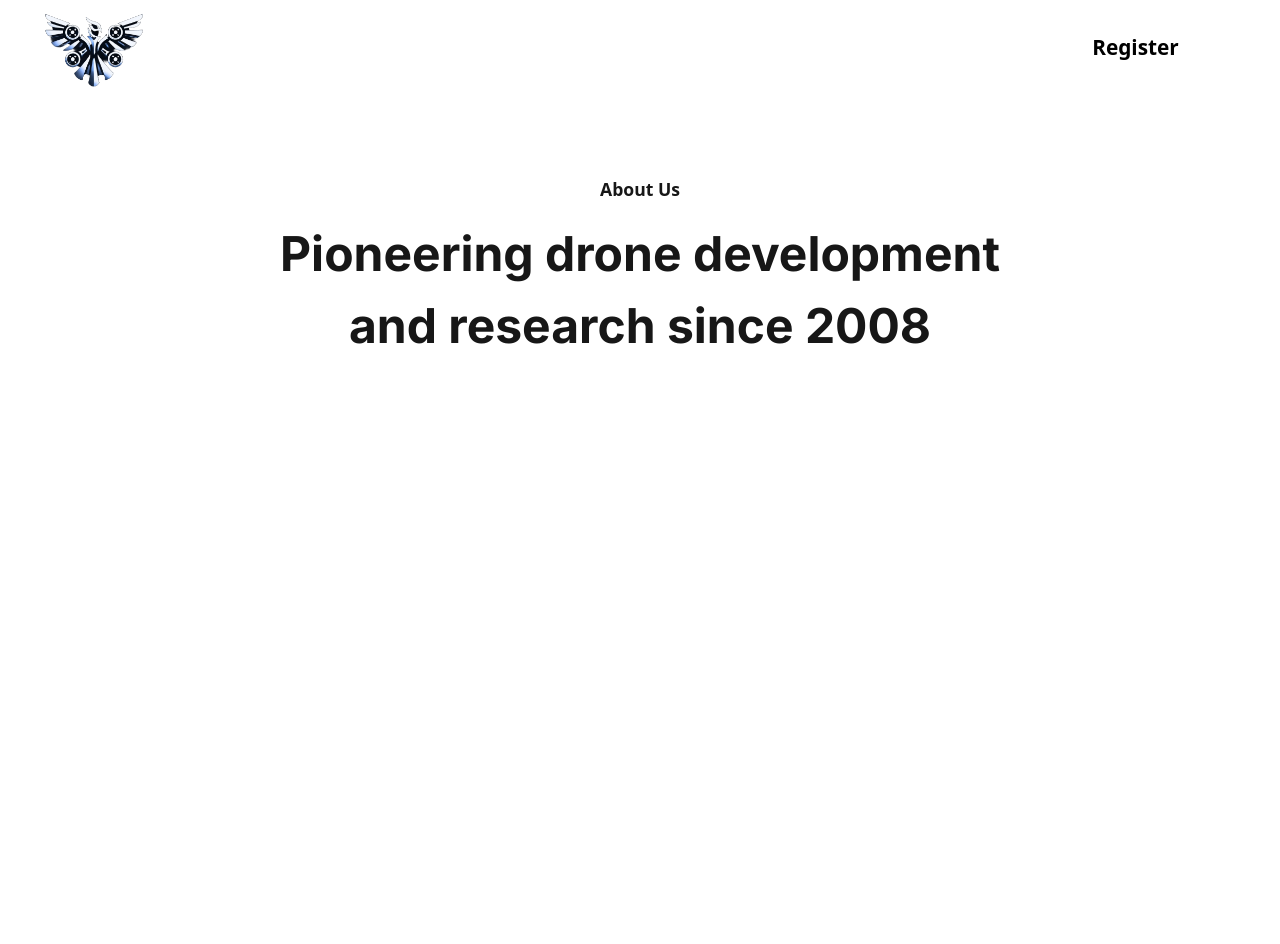
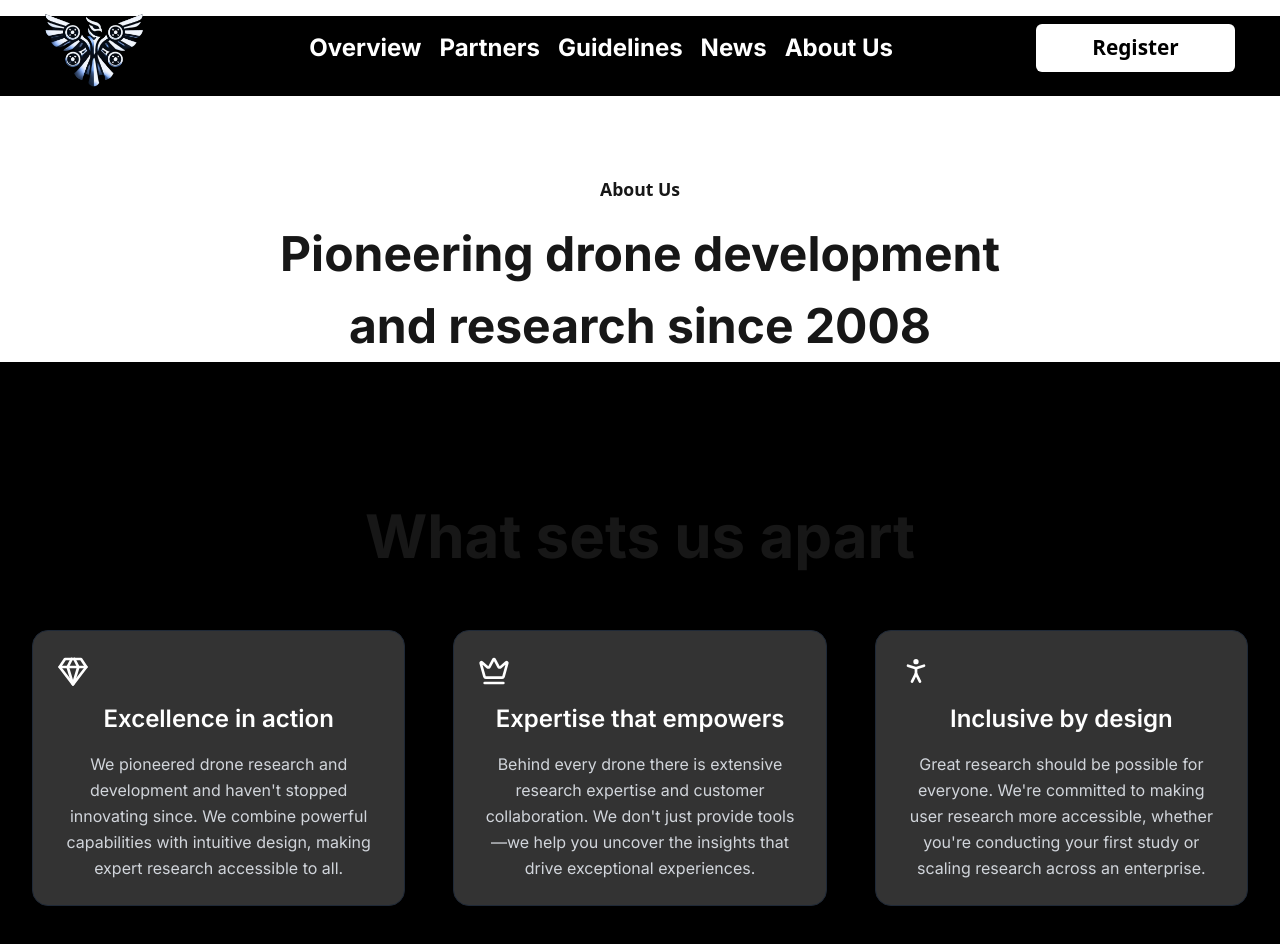
Before and after one commit to Devansh4971/Vayudoot, a Next.js app: page /components/aboutus in a window 1280 px wide. Shown: the top 944 px of the page. Before the commit the page ends 800 px from the top, so only its background shows below. Built offline with nearby package versions, Linux system fonts and the light colour scheme.

Commit message:
bg color oif navbar fixed

```diff
--- a/src/app/components/aboutus/page.tsx
+++ b/src/app/components/aboutus/page.tsx
@@ -1,4 +1,5 @@
 import Navbar from "../navbar/page"
+import { Crown,Gem,PersonStanding } from "lucide-react"
 export default function AboutUs(){
     return(
         <main>
@@ -12,6 +13,59 @@ export default function AboutUs(){
                         <h2 className="text-[3rem] mt-4 font-bold font-inter">
                             Pioneering drone development <br></br> and research since 2008
                         </h2>
+                        <div className="min-h-screen bg-black py-16 px-4 sm:px-6 lg:px-8 font-inter">
+                            <div className="max-w-7xl mx-auto">
+                                {/* Main Heading */}
+                                <h2 className="text-3xl  mt-[5rem] md:text-5xl lg:text-6xl font-bold text-center mb-16 ">
+                                    What sets us apart
+                                </h2>
+
+                                {/* Features Grid */}
+                                <div className="grid grid-cols-1 md:grid-cols-2 lg:grid-cols-3 gap-8 lg:gap-12">
+                                    {/* Excellence Card */}
+                                    <div className="bg-[#333333] hover:scale-110 p-6 rounded-2xl shadow-lg border border-gray-800">
+                                        <div className="mb-4">
+                                            <Gem className="w-8 h-8 text-white" />
+                                        </div>
+                                        <h3 className="text-2xl font-semibold mb-4 text-white">
+                                            Excellence in action
+                                        </h3>
+                                        <p className="text-gray-300 leading-relaxed">
+                                            We pioneered drone research and development and haven't stopped innovating since. We combine powerful capabilities with intuitive design, making expert research accessible to all.
+                                        </p>
+                                    </div>
+
+                                    {/* Expertise Card */}
+                                    <div className="bg-[#333333] p-6 rounded-2xl shadow-lg border border-gray-800">
+                                        <div className="mb-4">
+                                            <Crown className="w-8 h-8 text-white" />
+                                        </div>
+                                        <h3 className="text-2xl font-semibold mb-4 text-white">
+                                            Expertise that empowers
+                                        </h3>
+                                        <p className="text-gray-300 leading-relaxed">
+                                            Behind every drone there is extensive research expertise and customer collaboration. We don't just provide tools—we help you uncover the insights that drive exceptional experiences.
+                                        </p>
+                                    </div>
+
+                                    {/* Inclusive Card */}
+                                    <div className="bg-[#333333] p-6 rounded-2xl shadow-lg border border-gray-800">
+                                        <div className="mb-4">
+                                            <PersonStanding className="w-8 h-8 text-white" />
+                                        </div>
+                                        <h3 className="text-2xl font-semibold mb-4 text-white">
+                                            Inclusive by design
+                                        </h3>
+                                        <p className="text-gray-300 leading-relaxed">
+                                            Great research should be possible for everyone. We're committed to making user research more accessible, whether you're conducting your first study or scaling research across an enterprise.
+                                        </p>
+                                    </div>
+                                </div>
+                                <div>
+
+                                </div>
+                            </div>
+                        </div>
                     </div>
                 </section>
 
--- a/src/app/components/navbar/page.tsx
+++ b/src/app/components/navbar/page.tsx
@@ -15,7 +15,7 @@ const Navbar = () => {
     ];
 
     return (
-        <nav className="h-[10vh] mt-4 text-white relative z-50">
+        <nav className="h-[10vh] xl:bg-black mt-4 text-white relative z-50">
             <div className="max-w-7xl font-manrope mx-auto px-4 sm:px-6 lg:px-8">
                 <div className="flex items-center justify-between h-16">
                     {/* Logo */}
--- a/src/app/components/sponsers/page.tsx
+++ b/src/app/components/sponsers/page.tsx
@@ -71,9 +71,12 @@ export default function sponser() {
                     <p className='font-bold text-[3rem]'>Partner with Us</p>
 
                 </section>
-                <section className='flex items-center mb-[2rem] justify-center mt-6'>
+                <section className='flex items-center mb-[2rem] gap-5 justify-center mt-6'>
                     <button onClick={(e) => Router.push("https://forms.gle/u6tEcAjQFYovdiHS7")} className="h-[3rem] w-[25rem] font-bold text-xl rounded-md flex items-center justify-center p-5 bg-white text-black">
-                        Partner with Us
+                        Become a sponsor
+                    </button>
+                    <button  onClick={(e)=>window.open("/Spon_brochure.pdf","blank")} className="h-[3rem] w-[25rem] font-bold text-xl rounded-md flex items-center justify-center p-5 bg-white text-black">
+                        Sponsership Brochure
                     </button>
                 </section>
                 <section>
```
Also changed, not shown: 1 other file (tests, documents, lock files or other folders).
